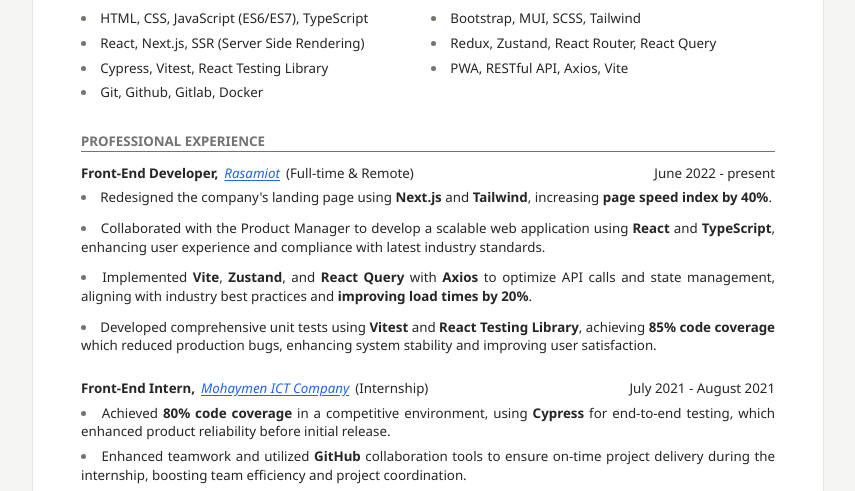
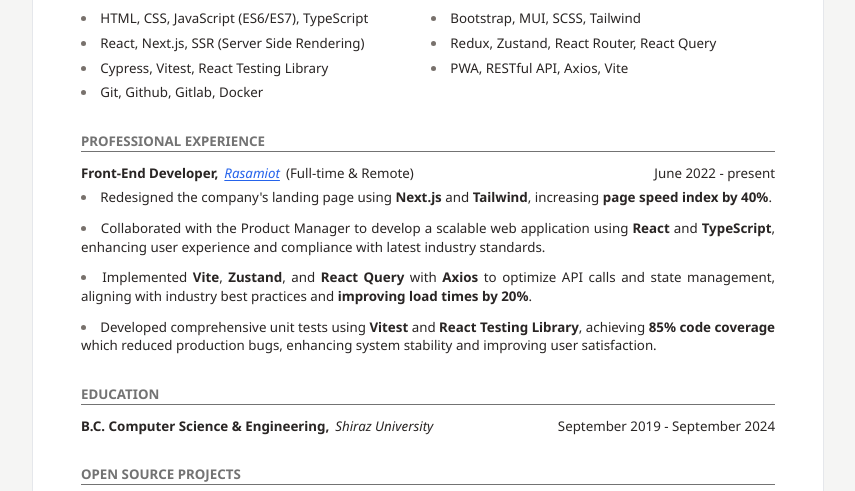
Before and after one commit to HessamCheraghi/resume, an Astro site: page / in a window 1280 px wide. Shown: the part 475-966 px from the top of the page, without its empty margins (212-1067 px from the left). Built offline with nearby package versions, Linux system fonts and the light colour scheme; Astro itself is replaced by a stand-in of ours.

Commit message:
remove: potential problems

```diff
--- a/src/components/Education.astro
+++ b/src/components/Education.astro
@@ -4,9 +4,8 @@
 const education = [
   {
     schoolName: "Shiraz University",
-    major: "Engineering Student",
-    degree: "Bachelor Degree",
-    duration: "September 2019 - July 2024",
+    major: "B.C. Computer Science & Engineering",
+    duration: "September 2019 - September 2024",
   },
 ];
 ---
@@ -18,7 +17,6 @@
         <p class="flex gap-1">
           <span class="font-bold">{e.major},</span>
           <span class="italic">{e.schoolName}</span>
-          <span class="">({e.degree})</span>
           <span class="ml-auto">{e.duration}</span>
         </p>
       ))
--- a/src/components/Experience.astro
+++ b/src/components/Experience.astro
@@ -50,34 +50,5 @@
         </li>
       </ul>
     </div>
-    <div class="flex flex-col gap-1">
-      <p class="flex gap-1">
-        <strong class="font-bold">Front-End Intern,</strong>
-        <a
-          class="italic text-blue-600 underline underline-offset-2"
-          href="https://mohaymen.ir/"
-          target="_blank"
-          rel="noopener noreferrer"
-        >
-          Mohaymen ICT Company
-        </a>
-        <span class="">(Internship)</span>
-        <span class="ml-auto">July 2021 - August 2021</span>
-      </p>
-      <ul
-        class="flex list-inside list-disc flex-col gap-1 text-justify marker:text-stone-500"
-      >
-        <li>
-          Achieved <strong>80% code coverage</strong> in a competitive environment,
-          using <strong>Cypress</strong> for end-to-end testing, which enhanced product
-          reliability before initial release.
-        </li>
-        <li>
-          Enhanced teamwork and utilized <strong>GitHub</strong> collaboration tools
-          to ensure on-time project delivery during the internship, boosting team
-          efficiency and project coordination.
-        </li>
-      </ul>
-    </div>
   </div>
 </Section>
--- a/src/components/Intro.astro
+++ b/src/components/Intro.astro
@@ -29,7 +29,7 @@
 
 <section id="intro" class="flex flex-col gap-2 pb-2">
   <h1 class="font-serif text-xl font-bold tracking-wide">Hessam A. Cheraghi</h1>
-  <p class="text-lg">Front-End Engineer</p>
+  <p class="text-lg">Software Engineer</p>
   <ul class="grid grid-cols-2 gap-2">
     {
       socialMedia.map((social) => (
```
